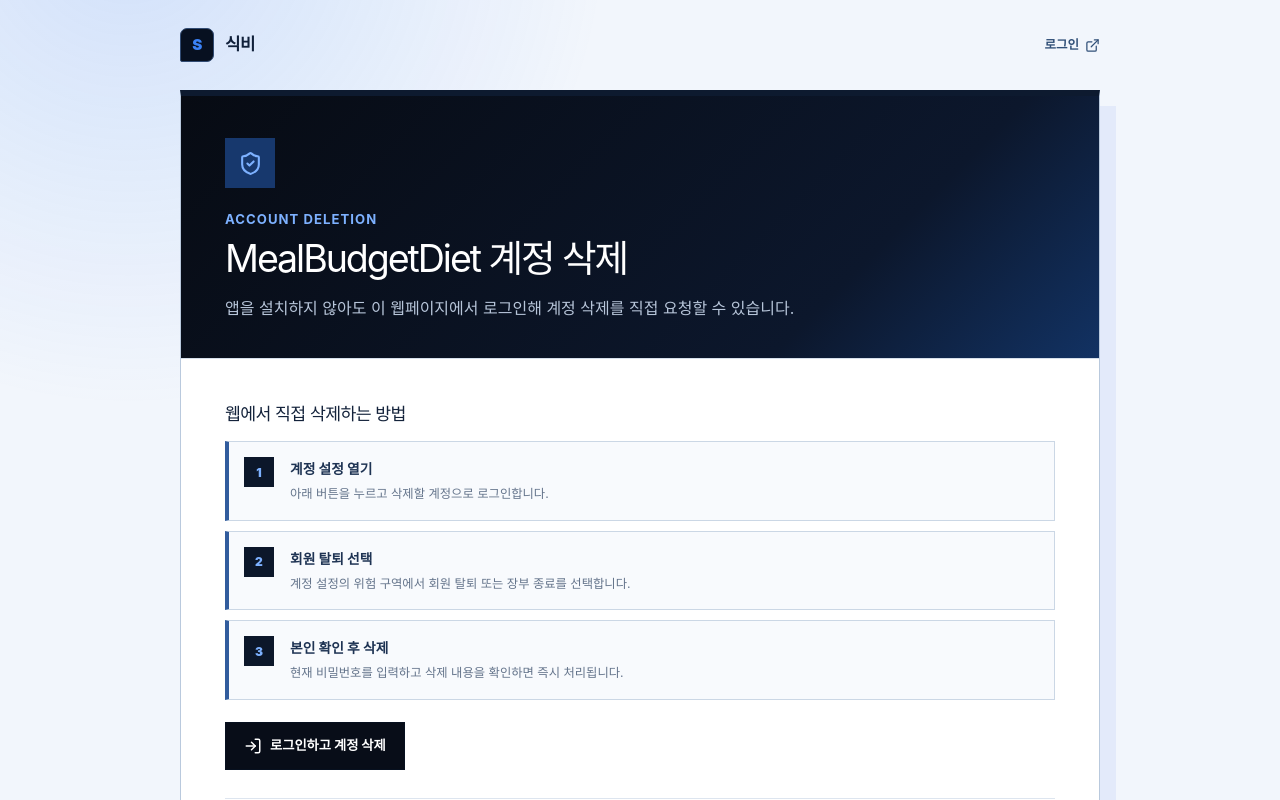
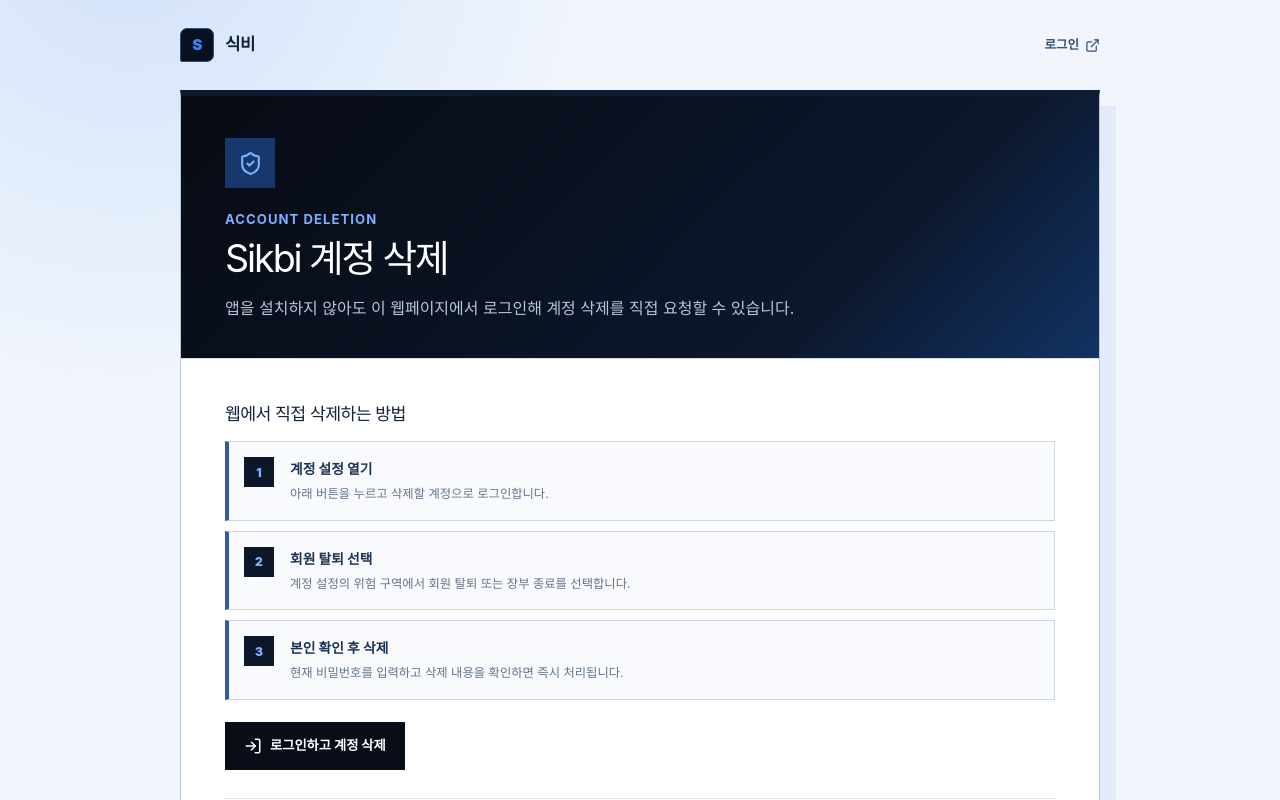
Before and after one commit to powerfulHimchan/MealBudgetDiet, a Next.js app in the folder frontend/: page /account-deletion in a window 1280 px wide. Shown: the top 800 px of the page. Built offline with nearby package versions, Linux system fonts and the light colour scheme.

Commit message:
docs: rename Sikbi account deletion page

```diff
--- a/frontend/src/app/account-deletion/page.tsx
+++ b/frontend/src/app/account-deletion/page.tsx
@@ -4,8 +4,8 @@ import Link from "next/link";
 import { PublicDocument } from "../public-document";
 
 export const metadata: Metadata = {
-  title: "계정 삭제 안내 | MealBudgetDiet",
-  description: "웹에서 MealBudgetDiet 계정과 관련 정보를 삭제하는 방법을 안내합니다.",
+  title: "계정 삭제 안내 | Sikbi",
+  description: "웹에서 Sikbi 계정과 관련 정보를 삭제하는 방법을 안내합니다.",
 };
 
 export default function AccountDeletionPage() {
@@ -13,7 +13,7 @@ export default function AccountDeletionPage() {
     <PublicDocument
       description="앱을 설치하지 않아도 이 웹페이지에서 로그인해 계정 삭제를 직접 요청할 수 있습니다."
       eyebrow="ACCOUNT DELETION"
-      title="MealBudgetDiet 계정 삭제"
+      title="Sikbi 계정 삭제"
     >
       <section>
         <h2>웹에서 직접 삭제하는 방법</h2>
@@ -48,7 +48,7 @@ export default function AccountDeletionPage() {
 
       <aside className="public-document-danger">
         <Trash2 size={20} />
-        <div><strong>삭제 요청에 문제가 있나요?</strong><span><a href="https://github.com/powerfulHimchan/MealBudgetDiet/issues">GitHub 문의 채널</a>에서 요청해 주세요. 공개 글에는 민감한 정보를 남기지 마세요.</span></div>
+        <div><strong>삭제 요청에 문제가 있나요?</strong><span><a href="https://github.com/powerfulHimchan/Sikbi/issues">GitHub 문의 채널</a>에서 요청해 주세요. 공개 글에는 민감한 정보를 남기지 마세요.</span></div>
       </aside>
     </PublicDocument>
   );
```
